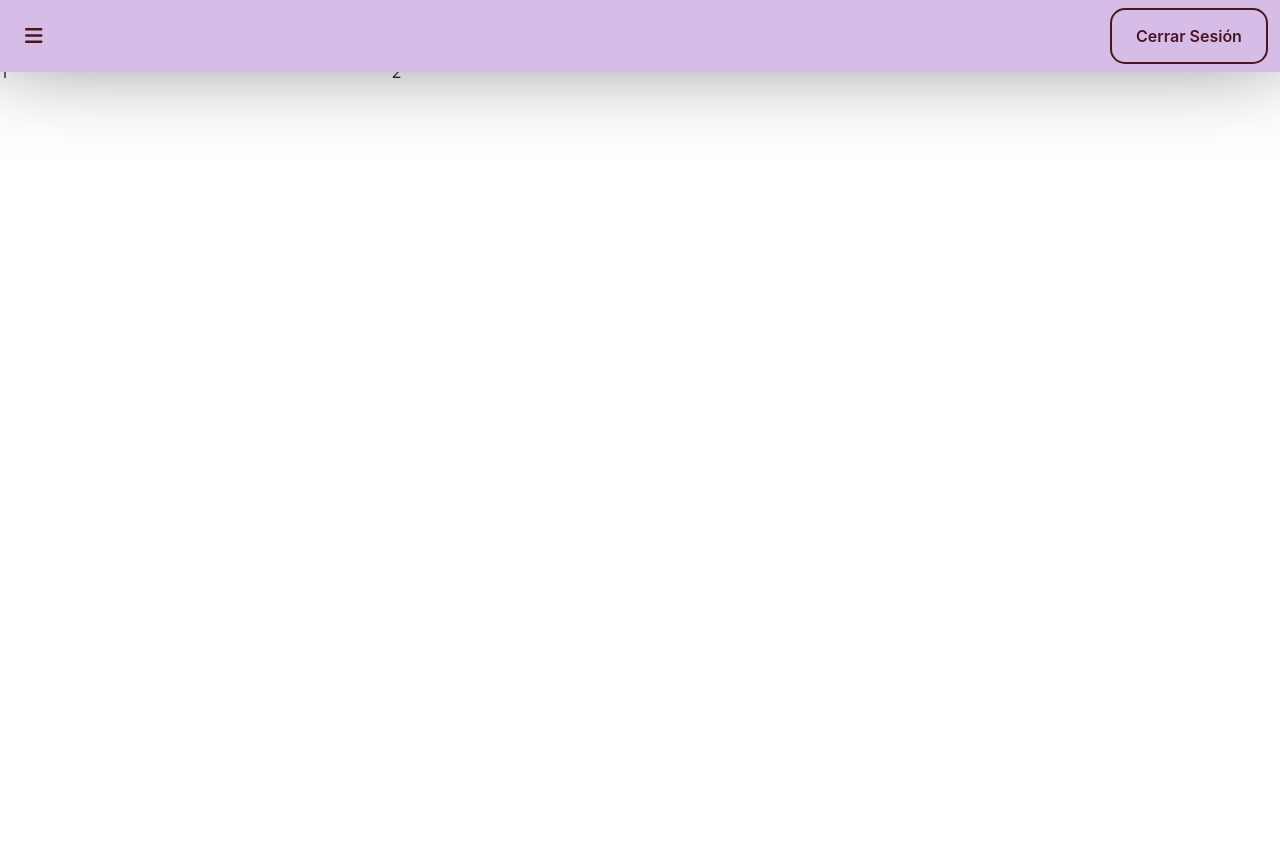
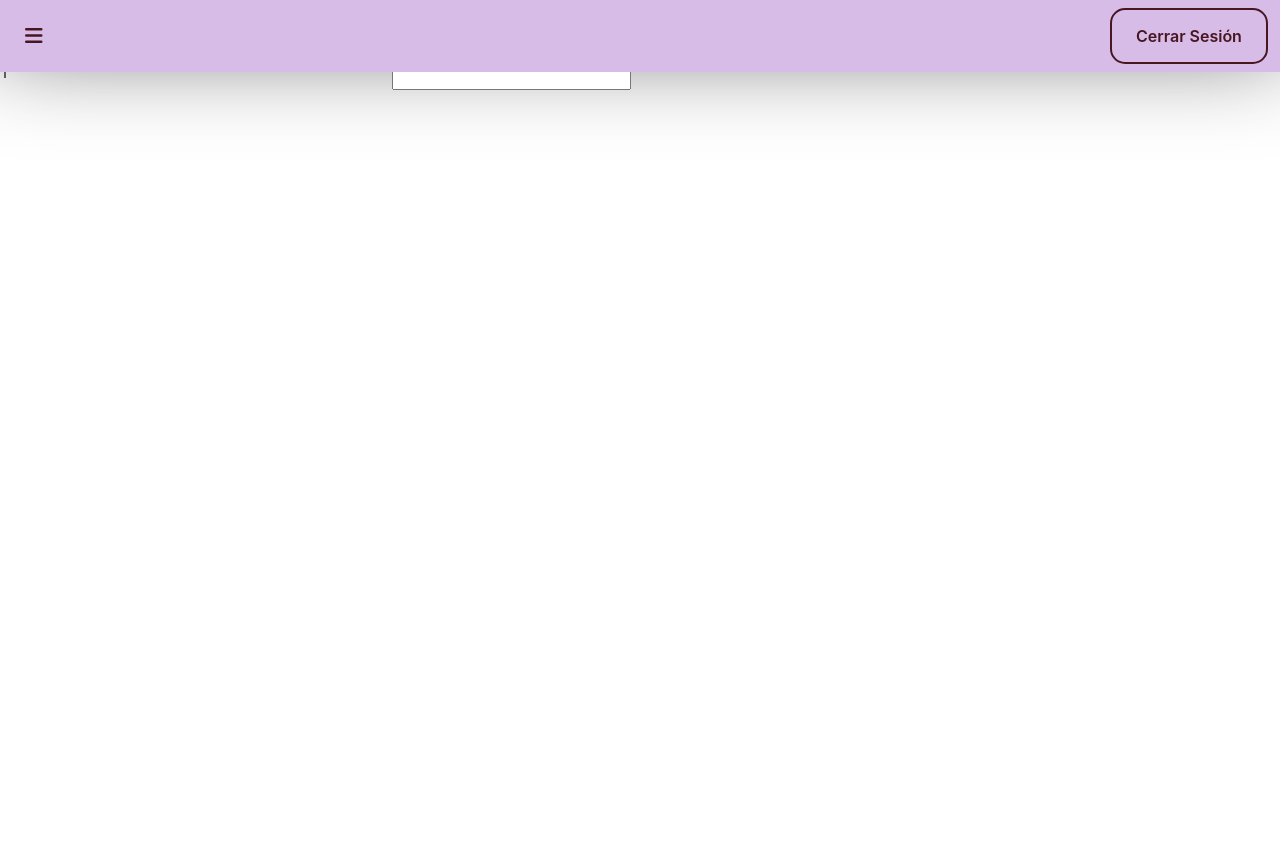
Before and after one commit to NAWUI/sist_Turismo, a PHP site: page /localidades.php in a window 1280 px wide. Run offline with PHP 8.4, Linux system fonts and the light colour scheme.

Commit message:
localidades funcional

```diff
--- a/localidades.php
+++ b/localidades.php
@@ -66,7 +66,11 @@
 
         <section class="listaLayout">
         <div class="Lista">1</div>
-        <div class="Descripcion">2</div>
+        <div class="Descripcion">
+
+            <input type="text" id="nombreLocalidad" name="nombreLocaldiad">
+
+        </div>
         </section>
 
 
```
